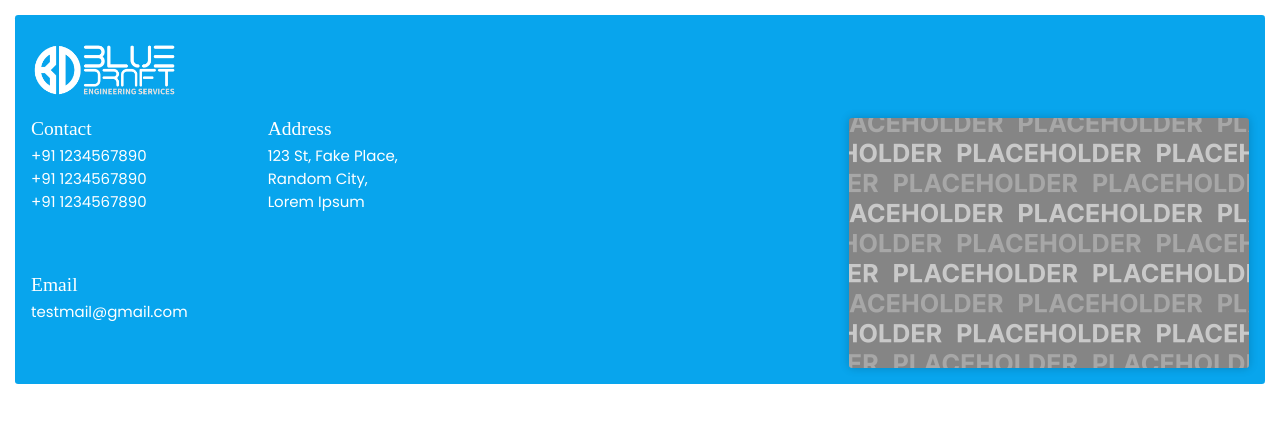
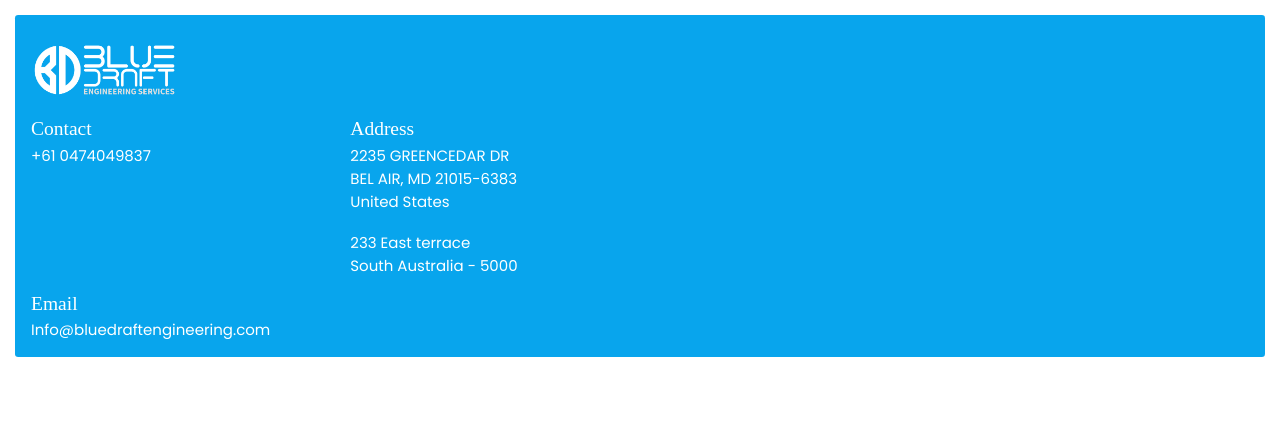
Before and after one commit to adarsh-ravikumar/bluedraft, a Next.js app: page / in a window 1280 px wide. Shown: the top 422 px of the page. Built offline with nearby package versions, Linux system fonts and the light colour scheme; a web font is replaced by a local one.

Commit message:
edit: add contact info to footer

```diff
--- a/src/sections/footer/footer.tsx
+++ b/src/sections/footer/footer.tsx
@@ -14,9 +14,7 @@
           <div className={styles.text__block}>
             <p className={styles.block__title}>Contact</p>
             <div className={styles.block__content}>
-                            <p>+91 1234567890</p>
-                            <p>+91 1234567890</p>
-                            <p>+91 1234567890</p>
+              <p>+61 0474049837</p>
             </div>
           </div>
 
@@ -24,8 +22,14 @@
             <p className={styles.block__title}>Address</p>
 
             <p className={styles.block__content}>
-                            123 St, Fake Place, <br /> Random City, <br />{" "}
-                            Lorem Ipsum
+              2235 GREENCEDAR DR <br /> BEL AIR, MD 21015-6383 <br /> United
+              States
+            </p>
+
+            <br />
+
+            <p className={styles.block__content}>
+              233 East terrace <br /> South Australia - 5000
             </p>
           </div>
 
@@ -33,15 +37,15 @@
             <p className={styles.block__title}>Email</p>
 
             <p className={styles.block__content}>
-                            testmail@gmail.com
+              Info@bluedraftengineering.com
             </p>
           </div>
         </div>
-                <img
+        {/* <img
           src="/placeholder.png"
           alt="company-image"
           className={styles.content__image}
-                />
+        /> */}
       </div>
     </div>
   );
```
Lines whose indentation alone changed are shown as unchanged.
